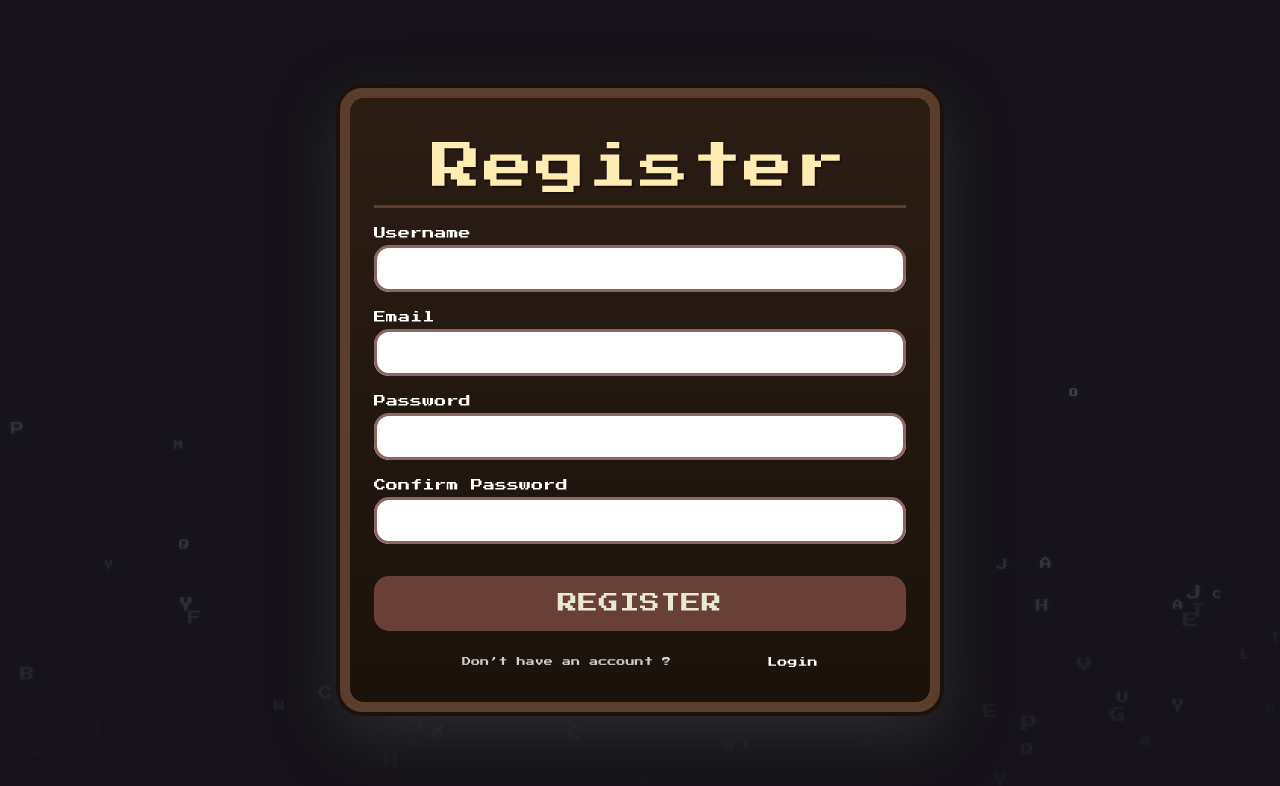
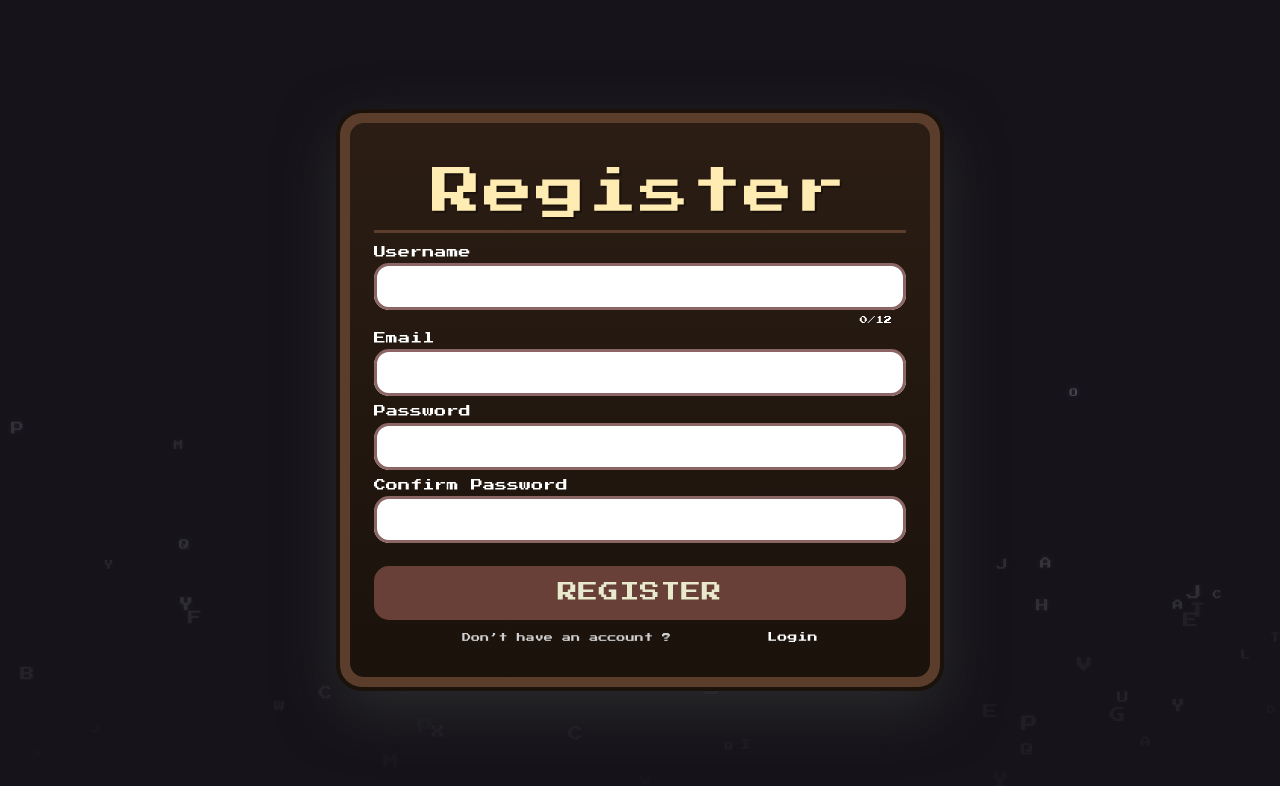
Before and after one commit to manitchaya2004/frontend-worgame, a React (Vite) app: page /auth/register in a window 1280 px wide. Shown: the top 786 px of the page. Built offline with nearby package versions, Linux system fonts and the light colour scheme; some icons are missing.

Commit message:
fix : bug show error message when value invalid

```diff
--- a/src/components/FormTextField/index.jsx
+++ b/src/components/FormTextField/index.jsx
@@ -18,14 +18,14 @@ export const FormTextField = ({
   onChange,
   errorMessage,
   helperText,
+  maxLength ,
 }) => {
-
   // 1. สร้างตัวแปรเก็บ Style ของ Label ไว้ที่เดียว
   const labelStyles = {
     color: "white",
     fontFamily: "'Press Start 2P'",
     fontSize: { xs: "10px", sm: "12px" },
-    mb: 0.5,
+    mb: 0.4,
     "@media (orientation: landscape) and (max-height: 450px)": {
       mb: 0.2,
       fontSize: "7px",
@@ -42,7 +42,6 @@ export const FormTextField = ({
       "@media (orientation: landscape) and (max-height: 450px)": {
         height: 30,
         borderRadius: "13px",
-
       },
       borderRadius: "15px",
       fontFamily: "'Press Start 2P'",
@@ -69,7 +68,6 @@ export const FormTextField = ({
         },
         "@media (orientation: landscape) and (max-height: 450px)": {
           fontSize: "7px",
-
         },
       },
     },
@@ -86,11 +84,27 @@ export const FormTextField = ({
     },
   };
 
+  const isCounter = !errorMessage && maxLength && typeof value === "string";
+
+  const helperContent = isCounter ? (
+    <Box sx={{ textAlign: "right" }}>
+      <Typography
+        sx={{
+          color: "white",
+          fontFamily: "'Press Start 2P'", // ให้ฟอนต์เข้ากัน
+          fontSize: "8px",
+        }}
+      >
+        {value.length}/{maxLength}
+      </Typography>
+    </Box>
+  ) : (
+    <Box sx={{ textAlign: "left" }}>{errorMessage || helperText}</Box>
+  );
+
   return (
     <Box sx={{ width: "100%" }}>
-      <Typography sx={labelStyles}>
-        {label}
-      </Typography>
+      <Typography sx={labelStyles}>{label}</Typography>
 
       {/* เรียกใช้ TextField แค่รอบเดียว */}
       <TextField
@@ -103,8 +117,10 @@ export const FormTextField = ({
         onChange={onChange}
         variant="outlined"
         sx={textFieldStyles} // โยนตัวแปร Style ที่เขียนไว้ด้านบนมาใส่
+        inputProps={{ maxLength }}
         InputProps={
           // ถ้าเป็นพาสเวิร์ด ถึงจะใส่ลูกตา ถ้าไม่ใช่ก็ใส่ undefined (ไม่แสดงอะไร)
+
           isPassword
             ? {
                 endAdornment: (
@@ -118,7 +134,7 @@ export const FormTextField = ({
             : undefined
         }
         error={!!errorMessage}
-        helperText={helperText}
+        helperText={helperContent}
       />
     </Box>
   );
--- a/src/components/PaparFrame/PaperFrame.jsx
+++ b/src/components/PaparFrame/PaperFrame.jsx
@@ -16,6 +16,7 @@ export default function PaperFrame({ title, children }) {
           xs: "100%",
           sm: 600,
         },
+
         "@media (orientation: landscape) and (max-height: 450px)": {
           width: 400,
         },
@@ -31,7 +32,7 @@ export default function PaperFrame({ title, children }) {
           // minHeight: "280px",
           px: { xs: 2, sm: 3 },
           py: { xs: 3, sm: 4 },
-          gap: 2,
+          gap: 0.3,
           // บีบ padding และ gap เฉพาะตอนตะแคงมือถือ
           "@media (orientation: landscape) and (max-height: 450px)": {
             py: 1.5,
@@ -44,6 +45,7 @@ export default function PaperFrame({ title, children }) {
             sx={{
               textAlign: "center",
               borderBottom: `3px solid ${THEMES.border}`,
+              mb:1
             }}
           >
             <Typography
--- a/src/pages/AuthPage/RegisterPage/index.jsx
+++ b/src/pages/AuthPage/RegisterPage/index.jsx
@@ -89,8 +89,8 @@ const RegisterPage = () => {
     }
     // ความยาว username
     else if (
-      formRegister.username.length < 3 ||
-      formRegister.username.length > 20
+      formRegister.username.length < 1 ||
+      formRegister.username.length > 12
     ) {
       newErrors.username = "Username must be 3-20 characters long";
     }
@@ -98,6 +98,9 @@ const RegisterPage = () => {
     // ===== email =====
     if (!formRegister.email.trim()) {
       newErrors.email = "Please enter your email";
+    } else if (/^[^\s@]+@[^\s@]+\.[^\s@]+$/.test(formRegister.email)) {
+      newErrors.email =
+        "Invalid email format. Please enter a valid email address.";
     }
 
     // ===== password =====
@@ -143,7 +146,7 @@ const RegisterPage = () => {
 
   // error for network reject and when regis pass
   useEffect(() => {
-    if (isFailed) {
+    if (isFailed && !message) {
       setSnackbar({
         open: true,
         message: "Failed to Register",
@@ -170,11 +173,10 @@ const RegisterPage = () => {
           alignItems: "center",
           justifyContent: "center",
           px: { xs: 2, sm: 0 },
-           "@media (orientation: landscape) and (max-height: 450px)": {
+          "@media (orientation: landscape) and (max-height: 450px)": {
             alignItems: "center", // ดันขึ้นบนสุดไม่ให้หัวล้น
             py: 2, // เพิ่มขอบบนล่างกันตกขอบ
             overflowY: "auto", // เผื่อจอมันเตี้ยมากๆ ให้ยังไถดูได้
-
           },
         }}
       >
@@ -186,7 +188,7 @@ const RegisterPage = () => {
             value={formRegister.username}
             onChange={handleInputChange}
             errorMessage={errors.username}
-            helperText={errors.username}
+            maxLength={12}
           />
           <FormTextField
             label="Email"
@@ -222,7 +224,6 @@ const RegisterPage = () => {
 
           <Button
             fullWidth
-
             disabled={isLoading}
             onClick={handleSubmit}
             sx={{
@@ -248,8 +249,8 @@ const RegisterPage = () => {
               "@media (orientation: landscape) and (max-height: 450px)": {
                 fontSize: "10px",
                 mt: 0.5,
-                height: 32
-              }
+                height: 32,
+              },
             }}
             startIcon={
               isLoading ? <CircularProgress size={20} color="inherit" /> : null
@@ -265,7 +266,7 @@ const RegisterPage = () => {
               alignItems: "center",
               width: "100%",
               mt: 1,
-              gap: 1
+              gap: 1,
             }}
           >
             <Typography
--- a/src/store/useAuthStore.js
+++ b/src/store/useAuthStore.js
@@ -49,6 +49,7 @@ export const useAuthStore = create(
       /* ===== REGISTER (คงความหมายเดิม: รับ username, email, password) ===== */
       registerUser: async (userData) => {
         const { username, email, password } = userData;
+
         try {
           set({
             registerState: LOADING,
@@ -56,17 +57,29 @@ export const useAuthStore = create(
             errorRegister: false,
           });
 
-          // ใช้ Supabase Auth โดยส่ง email และ password จริงๆ
-          // และเก็บ username ไว้ใน metadata เพื่อให้ Trigger ใน SQL นำไปใช้ต่อได้
+          // 1️⃣ เช็ค username ก่อน
+          const { data: usernameCheck } = await supabase
+            .from("player")
+            .select("username")
+            .eq("username", username)
+            .maybeSingle();
+
+          if (usernameCheck) {
+            throw new Error("username already exists");
+          }
+
+          // 2️⃣ สมัคร Supabase Auth
           const { data, error } = await supabase.auth.signUp({
             email: email,
             password: password,
             options: {
-              data: { username: username }
-            }
+              data: { username: username },
+            },
           });
 
-          if (error) throw error;
+          if (error) {
+            throw new Error("email already registered");
+          }
 
           set({
             registerState: LOADED,
@@ -80,6 +93,7 @@ export const useAuthStore = create(
             backendRegisMessage: err.message,
             errorRegister: true,
           });
+
           throw err;
         }
       },
@@ -96,27 +110,33 @@ export const useAuthStore = create(
 
           // 1. 🔍 ไปค้นหา Email จริงๆ ของ Username นี้จากตาราง player ก่อน
           const { data: userData, error: userError } = await supabase
-            .from('player')
-            .select('email')
-            .eq('username', username)
+            .from("player")
+            .select("email")
+            .eq("username", username)
             .maybeSingle();
 
           if (userError || !userData) {
-            throw new Error("ไม่พบชื่อผู้ใช้นี้ในระบบ หรือยังไม่ได้ลงทะเบียนตาราง Player");
+            throw new Error("Invaild username. Please try again");
           }
 
           // 2. 🔑 เอา Email ที่หาเจอไป Login กับ Supabase Auth
-          const { data: authData, error: authError } = await supabase.auth.signInWithPassword({
+          const { data: authData, error: authError } =
+            await supabase.auth.signInWithPassword({
               email: userData.email,
               password: password,
             });
 
-          if (authError) throw authError;
+          if (authError) {
+            throw new Error("Invaild password. Please try again");
+          }
 
           // 3. 🎮 ดึงข้อมูลเกม (Money, Stamina, Heroes) ผ่าน RPC get_player_data
-          const { data: gameData, error: rpcError } = await supabase.rpc('get_player_data', {
-            p_username: username
-          });
+          const { data: gameData, error: rpcError } = await supabase.rpc(
+            "get_player_data",
+            {
+              p_username: username,
+            },
+          );
 
           if (rpcError) throw rpcError;
 
@@ -145,15 +165,20 @@ export const useAuthStore = create(
       checkAuth: async () => {
         set({ authLoading: true });
         try {
-          const { data: { session } } = await supabase.auth.getSession();
+          const {
+            data: { session },
+          } = await supabase.auth.getSession();
           if (!session) throw new Error("no token");
 
           // ดึง username จาก metadata ที่เราเก็บไว้ตอนสมัคร
           const username = session.user.user_metadata.username;
 
-          const { data: userData, error } = await supabase.rpc('get_player_data', {
-            p_username: username
-          });
+          const { data: userData, error } = await supabase.rpc(
+            "get_player_data",
+            {
+              p_username: username,
+            },
+          );
 
           if (error) throw error;
 
@@ -291,32 +316,36 @@ export const useAuthStore = create(
           isAuthenticated: false,
           currentUser: null,
           loginState: INITIALIZED,
-          registerState: INITIALIZED
+          registerState: INITIALIZED,
         });
       },
 
       /* ===== CLEAR MESSAGES & STATES ===== */
-      clearBackendMessage: () => set({
+      clearBackendMessage: () =>
+        set({
           backendLoginMessage: null,
           backendRegisMessage: null,
           buyHeroError: null,
           errorLogin: false,
-        errorRegister: false
+          errorRegister: false,
         }),
 
-      clearErrorRegisMessage: () => set({
+      clearErrorRegisMessage: () =>
+        set({
           backendRegisMessage: null,
-        errorRegister: false
+          errorRegister: false,
         }),
 
-      clearErrorLoginMessage: () => set({
+      clearErrorLoginMessage: () =>
+        set({
           backendLoginMessage: null,
-        errorLogin: false
+          errorLogin: false,
         }),
 
       clearLoginState: () => set({ loginState: INITIALIZED }),
       clearRegisterState: () => set({ registerState: INITIALIZED }),
-      clearUpgradeStatus: () => set({ upgradeStatus: INITIALIZED, previewData: null }),
+      clearUpgradeStatus: () =>
+        set({ upgradeStatus: INITIALIZED, previewData: null }),
 
       /* ===== HELPERS ===== */
       getSelectedHero: () =>
```
Lines whose indentation alone changed are shown as unchanged.
